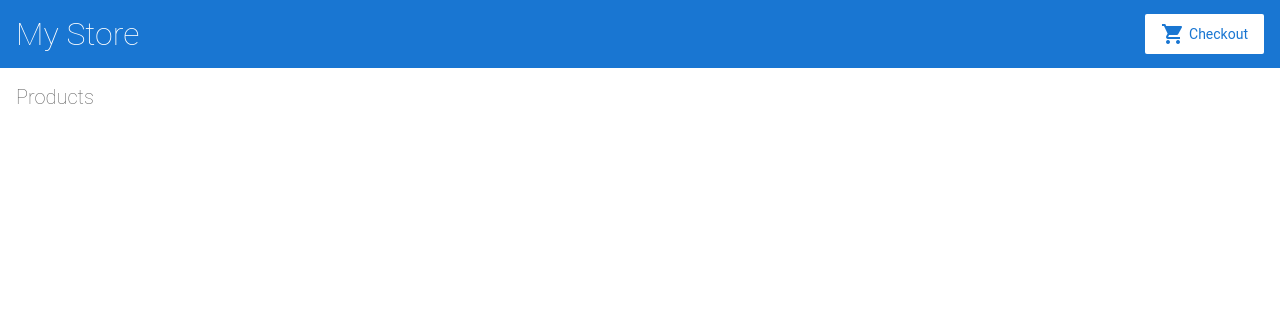
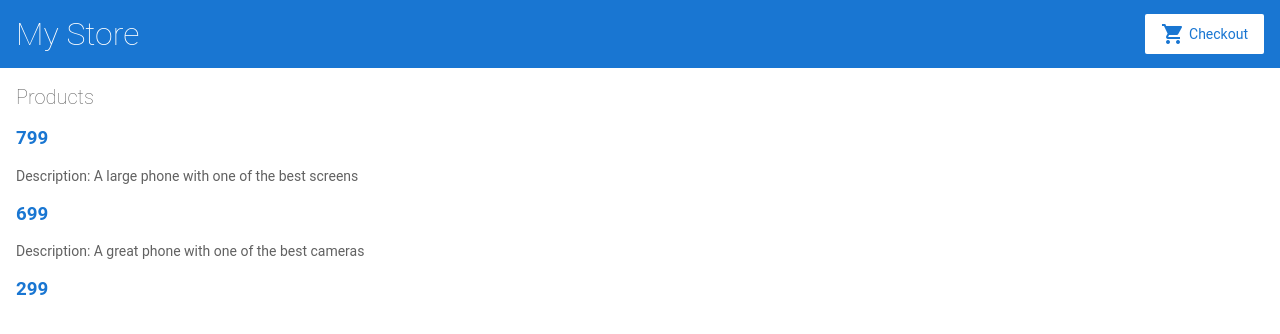
Before and after one commit to FireMdu/angular-online-store, an Angular app: page / in a window 1280 px wide. Shown: the top 334 px of the page. Built offline with nearby package versions, Linux system fonts and the light colour scheme.

Commit message:
Used two angular directive: ngFor and ngIf

```diff
--- a/src/app/product-list/product-list.component.css
+++ b/src/app/product-list/product-list.component.css
@@ -1,5 +1,3 @@
-
-
 /*
 Copyright Google LLC. All Rights Reserved.
 Use of this source code is governed by an MIT-style license that
--- a/src/app/product-list/product-list.component.html
+++ b/src/app/product-list/product-list.component.html
@@ -1,5 +1,14 @@
 <h2>Products</h2>
 
+<div *ngFor="let product of products">
+  <h3>
+    <a [title]="product.name + ' details'">
+      {{ product.price }}
+    </a>
+  </h3>
+
+  <p *ngIf="product.description">Description: {{ product.description }}</p>
+</div>
 
 <!--
 Copyright Google LLC. All Rights Reserved.
--- a/src/app/product-list/product-list.component.ts
+++ b/src/app/product-list/product-list.component.ts
@@ -5,7 +5,7 @@
 @Component({
   selector: 'app-product-list',
   templateUrl: './product-list.component.html',
-  styleUrls: ['./product-list.component.css']
+  styleUrls: ['./product-list.component.css'],
 })
 export class ProductListComponent {
   products = products;
@@ -15,7 +15,6 @@
   }
 }
 
-
 /*
 Copyright Google LLC. All Rights Reserved.
 Use of this source code is governed by an MIT-style license that
--- a/src/app/products.ts
+++ b/src/app/products.ts
@@ -10,22 +10,21 @@
     id: 1,
     name: 'Phone XL',
     price: 799,
-    description: 'A large phone with one of the best screens'
+    description: 'A large phone with one of the best screens',
   },
   {
     id: 2,
     name: 'Phone Mini',
     price: 699,
-    description: 'A great phone with one of the best cameras'
+    description: 'A great phone with one of the best cameras',
   },
   {
     id: 3,
     name: 'Phone Standard',
     price: 299,
-    description: ''
-  }
+    description: '',
+  },
 ];
-
 
 /*
 Copyright Google LLC. All Rights Reserved.
```
